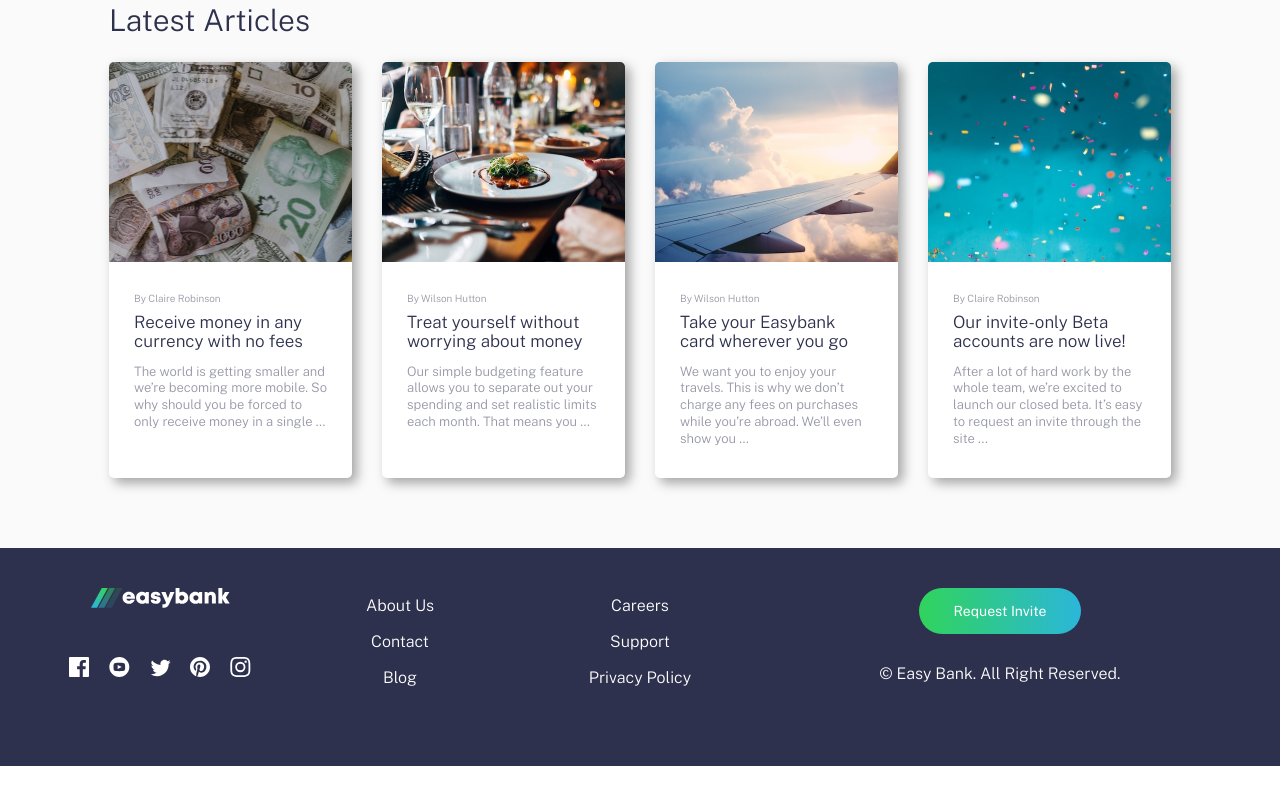
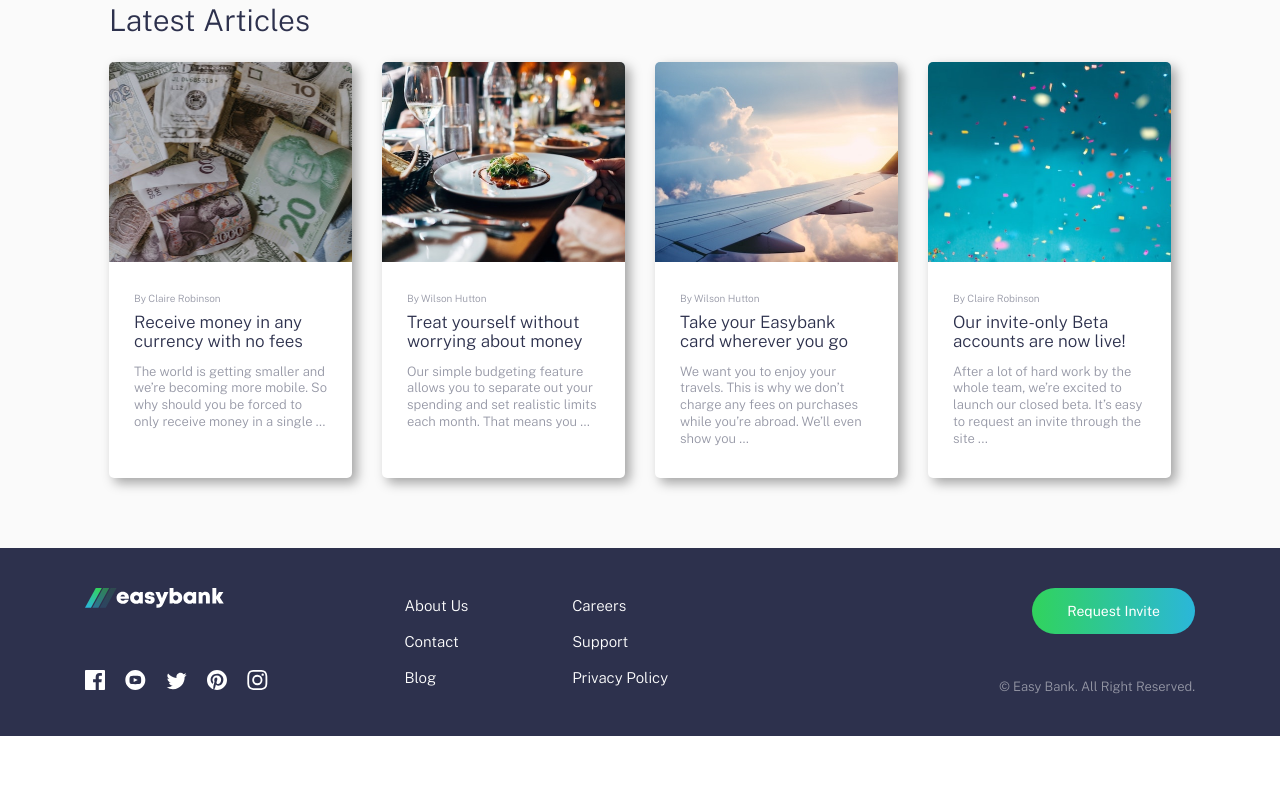
Before and after one commit to MikeZeg/LandingPage, a plain HTML site: page index.html in a window 1280 px wide. Shown: the part 1400-2204 px from the top of the page. Drawn offline with nearby package versions, Linux system fonts and the light colour scheme.

Commit message:
finished the project. Last styling for footer

```diff
--- a/app/scss/_footer.scss
+++ b/app/scss/_footer.scss
@@ -4,22 +4,28 @@
     padding: 2.5rem;
     text-align: center;
 
+    .container {
         @include breakpoint-up(large){
             display: grid;
-        grid-template-columns: repeat(3,1fr)2fr;
-        grid-template-rows: repeat(2,1fr);
+            justify-items: start;
+            grid-template-columns: 2fr 1fr 1fr 3fr;
+            grid-template-rows: 1fr auto;
             grid-template-areas:
                 'logo links1 links2 cta'
-            'social links1 links2 cta';
-
+                'social links1 links2 copyright';
+            gap: 1rem;
         }
-
+    }
     a {
         color: $white;
     }
     &__logo{
         display: inline-block;
+
+
+        @include breakpoint-down(medium){
             margin-bottom: 1.875rem;
+        }
 
         @include breakpoint-up(large){
             grid-area: logo;
@@ -27,14 +33,26 @@
 
     }
     &__social {
+
+        @include breakpoint-down(medium){
             margin-bottom: 1.875rem;
+        }
 
         @include breakpoint-up(large){
             grid-area: social;
+            align-self: end;
         }
 
         a {
             display: inline-block;
+            height: 1.25rem;
+
+            svg path{
+               transition: fill 150ms ease-in-out;
+            }
+            &:hover svg path{
+                fill: $limeGreen;
+            }
         }
         a:not(:last-child) {
             margin-right: 1rem;
@@ -45,6 +63,14 @@
         display: flex;
         flex-direction: column;
         align-items: center;
+        font-size: 0.9375rem;
+
+        @include breakpoint-up(large){
+            justify-content: space-between;
+            align-items: start;
+
+
+        }
 
         &.col1{
 
@@ -54,7 +80,10 @@
 
         }
         &.col2{
+
+            @include breakpoint-down(medium){
                 margin-bottom: 1.875rem;
+            }
 
             @include breakpoint-up(large){
                 grid-area: links2;
@@ -63,19 +92,40 @@
         }
         a{
             line-height: 2.25rem;
+            transition: color 150ms ease-in-out;
+
+            &:hover {
+                color: $limeGreen
+            }
+
         }
     }
     &__cta{
+
+        @include breakpoint-down(medium){
+            margin-bottom: 1.875rem;
+        }
+
         @include breakpoint-up(large){
             grid-area: cta;
+            text-align: right;
+            justify-self: end;
         }
 
         a.button{
-            margin-bottom: 1.875rem;
+            // margin-bottom: 1.875rem;
 
         }
     }
     &__copyright{
+        font-size: 0.8125rem;
+        color: $grayishBlue;
+
+        @include breakpoint-up(large){
+            grid-area: copyright;
+            justify-self: end;
+            align-self: end;
+        }
 
     }
 
--- a/app/scss/_globals.scss
+++ b/app/scss/_globals.scss
@@ -140,18 +140,36 @@ a, a:visited, a:hover {
 
 // Buttons
 button, .button {
+    position: relative;
     display: inline-block;
     padding: 0.875rem 2.1875rem;
-    background: linear-gradient(to right, $limeGreen, $brightCyan);
+    background-image: linear-gradient(to right, $limeGreen, $brightCyan);
     border-radius: 60px;
+    border: 0;
     cursor: pointer;
     color: $white;
     font-size: $font-sm;
     font-weight: 400;
     transition: opacity 300ms ease-in-out;
+    overflow: hidden;
 
-    &:hover{
-        opacity: 0.75;
+
+    &::before {
+        content: "";
+        position: absolute;
+        top: 0;
+        right: 0;
+        bottom: 0;
+        left: 0;
+        background-color: rgba(255,255,255,0.25);
+        opacity: 0;
+        border-radius: 60px;
+        transition: opacity 150ms ease-in-out;
+    }
+
+    &:hover::before{
+        opacity: 1;
+
     }
 }
 
--- a/index.html
+++ b/index.html
@@ -187,28 +187,28 @@
 
 
 <footer class="footer">
-
+  <div class="container">
     <a class="footer__logo" href=""><img src="/images/logo_dark.svg" alt=""></a>
 
     <div class="footer__social">
       <a class="" href="">
-      <img src="/images/icon-facebook.svg" alt="Facebook">
+        <svg xmlns="http://www.w3.org/2000/svg" width="20" height="20"><title>Facebook</title><path fill="#FFF" d="M18.896 0H1.104C.494 0 0 .494 0 1.104v17.793C0 19.506.494 20 1.104 20h9.58v-7.745H8.076V9.237h2.606V7.01c0-2.583 1.578-3.99 3.883-3.99 1.104 0 2.052.082 2.329.119v2.7h-1.598c-1.254 0-1.496.597-1.496 1.47v1.928h2.989l-.39 3.018h-2.6V20h5.098c.608 0 1.102-.494 1.102-1.104V1.104C20 .494 19.506 0 18.896 0z"/></svg>
       </a>
 
       <a class="" href="">
-      <img src="/images/icon-youtube.svg" alt="YouTube">
+        <svg xmlns="http://www.w3.org/2000/svg" width="21" height="20"><title>Youtube</title><path fill="#FFF" d="M10.333 0c-5.522 0-10 4.478-10 10 0 5.523 4.478 10 10 10 5.523 0 10-4.477 10-10 0-5.522-4.477-10-10-10zm3.701 14.077c-1.752.12-5.653.12-7.402 0C4.735 13.947 4.514 13.018 4.5 10c.014-3.024.237-3.947 2.132-4.077 1.749-.12 5.651-.12 7.402 0 1.898.13 2.118 1.059 2.133 4.077-.015 3.024-.238 3.947-2.133 4.077zM8.667 8.048l4.097 1.949-4.097 1.955V8.048z"/></svg>
       </a>
 
       <a class="" href="">
-      <img src="/images/icon-twitter.svg" alt="Twitter">
+        <svg xmlns="http://www.w3.org/2000/svg" width="21" height="18"><title>Twitter</title><path fill="#FFF" d="M20.667 2.797a8.192 8.192 0 01-2.357.646 4.11 4.11 0 001.804-2.27 8.22 8.22 0 01-2.606.996A4.096 4.096 0 0014.513.873c-2.649 0-4.595 2.472-3.997 5.038a11.648 11.648 0 01-8.457-4.287 4.109 4.109 0 001.27 5.478A4.086 4.086 0 011.47 6.59c-.045 1.901 1.317 3.68 3.29 4.075a4.113 4.113 0 01-1.853.07 4.106 4.106 0 003.834 2.85 8.25 8.25 0 01-6.075 1.7 11.616 11.616 0 006.29 1.843c7.618 0 11.922-6.434 11.662-12.205a8.354 8.354 0 002.048-2.124z"/></svg>
       </a>
 
       <a class="" href="">
-      <img src="/images/icon-pinterest.svg" alt="Pinterest">
+        <svg xmlns="http://www.w3.org/2000/svg" width="20" height="20"><title>Pinterest</title><path fill="#FFF" d="M10 0C4.478 0 0 4.477 0 10c0 4.237 2.636 7.855 6.356 9.312-.088-.791-.167-2.005.035-2.868.182-.78 1.172-4.97 1.172-4.97s-.299-.6-.299-1.486c0-1.39.806-2.428 1.81-2.428.852 0 1.264.64 1.264 1.408 0 .858-.545 2.14-.828 3.33-.236.995.5 1.807 1.48 1.807 1.778 0 3.144-1.874 3.144-4.58 0-2.393-1.72-4.068-4.177-4.068-2.845 0-4.515 2.135-4.515 4.34 0 .859.331 1.781.745 2.281a.3.3 0 01.069.288l-.278 1.133c-.044.183-.145.223-.335.134-1.249-.581-2.03-2.407-2.03-3.874 0-3.154 2.292-6.052 6.608-6.052 3.469 0 6.165 2.473 6.165 5.776 0 3.447-2.173 6.22-5.19 6.22-1.013 0-1.965-.525-2.291-1.148l-.623 2.378c-.226.869-.835 1.958-1.244 2.621.937.29 1.931.446 2.962.446 5.522 0 10-4.477 10-10S15.522 0 10 0z"/></svg>
       </a>
 
       <a class="" href="">
-      <img src="/images/icon-instagram.svg" alt="Instagram">
+        <svg xmlns="http://www.w3.org/2000/svg" width="21" height="20"><title>Instagram</title><path fill="#FFF" d="M10.333 1.802c2.67 0 2.987.01 4.042.059 2.71.123 3.976 1.409 4.1 4.099.048 1.054.057 1.37.057 4.04 0 2.672-.01 2.988-.058 4.042-.124 2.687-1.386 3.975-4.099 4.099-1.055.048-1.37.058-4.042.058-2.67 0-2.986-.01-4.04-.058-2.717-.124-3.976-1.416-4.1-4.1-.048-1.054-.058-1.37-.058-4.041 0-2.67.01-2.986.058-4.04.124-2.69 1.387-3.977 4.1-4.1 1.054-.048 1.37-.058 4.04-.058zm0-1.802C7.618 0 7.278.012 6.211.06 2.579.227.56 2.242.394 5.877.345 6.944.334 7.284.334 10s.011 3.057.06 4.123c.166 3.632 2.181 5.65 5.816 5.817 1.068.048 1.408.06 4.123.06 2.716 0 3.057-.012 4.124-.06 3.628-.167 5.651-2.182 5.816-5.817.049-1.066.06-1.407.06-4.123s-.011-3.056-.06-4.122C20.11 2.249 18.093.228 14.458.06 13.39.01 13.049 0 10.333 0zm0 4.865a5.135 5.135 0 100 10.27 5.135 5.135 0 000-10.27zm0 8.468a3.333 3.333 0 110-6.666 3.333 3.333 0 010 6.666zm5.339-9.87a1.2 1.2 0 10-.001 2.4 1.2 1.2 0 000-2.4z"/></svg>
       </a>
     </div>
 
@@ -226,6 +226,8 @@
 
     <div class="footer__cta">
       <a href="#" class="button">Request Invite</a>
+    </div>
+
     <div class="footer__copyright">
         &copy; Easy Bank. All Right Reserved.
       </div>
```
Also changed, not shown: app/scss/styles.css, 1 other file. Lines whose indentation alone changed are shown as unchanged.
